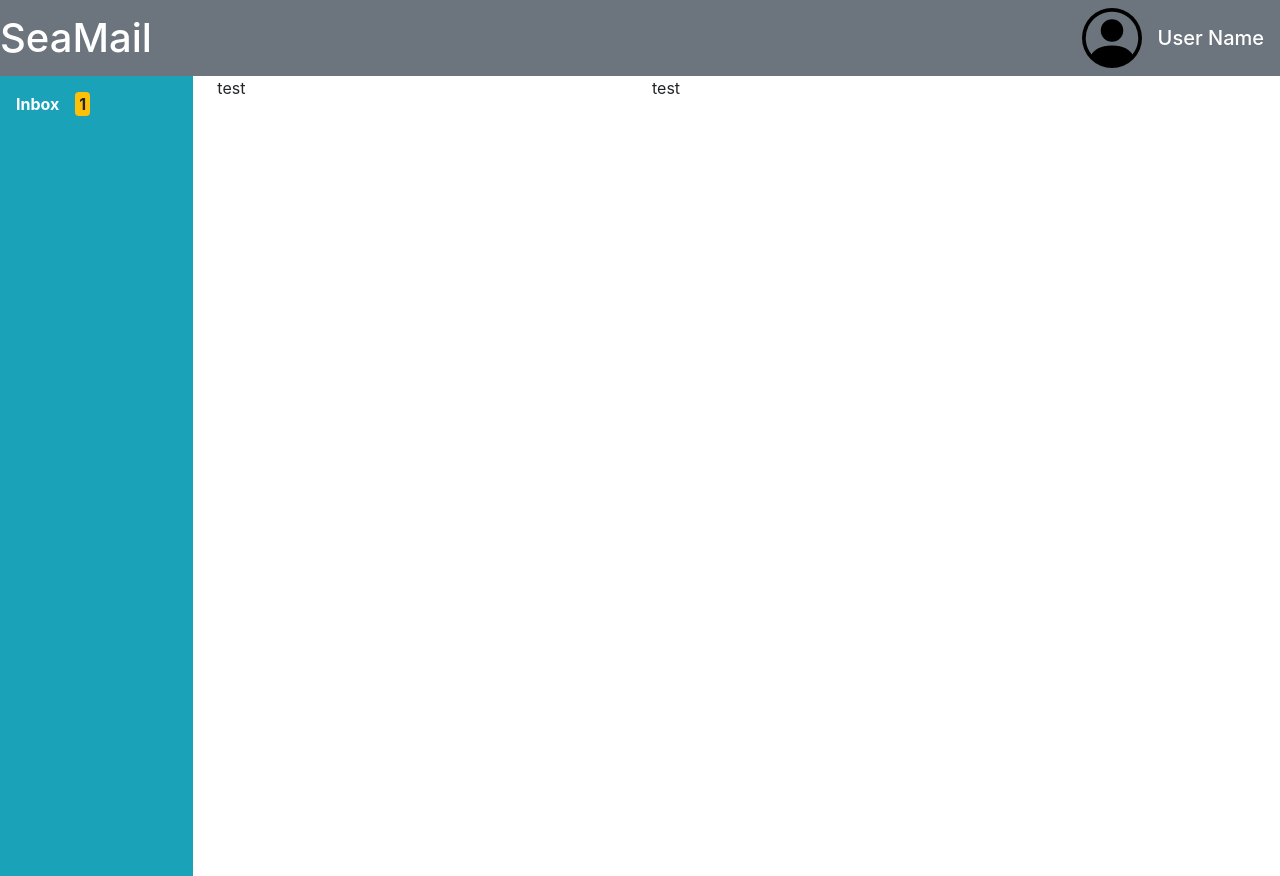
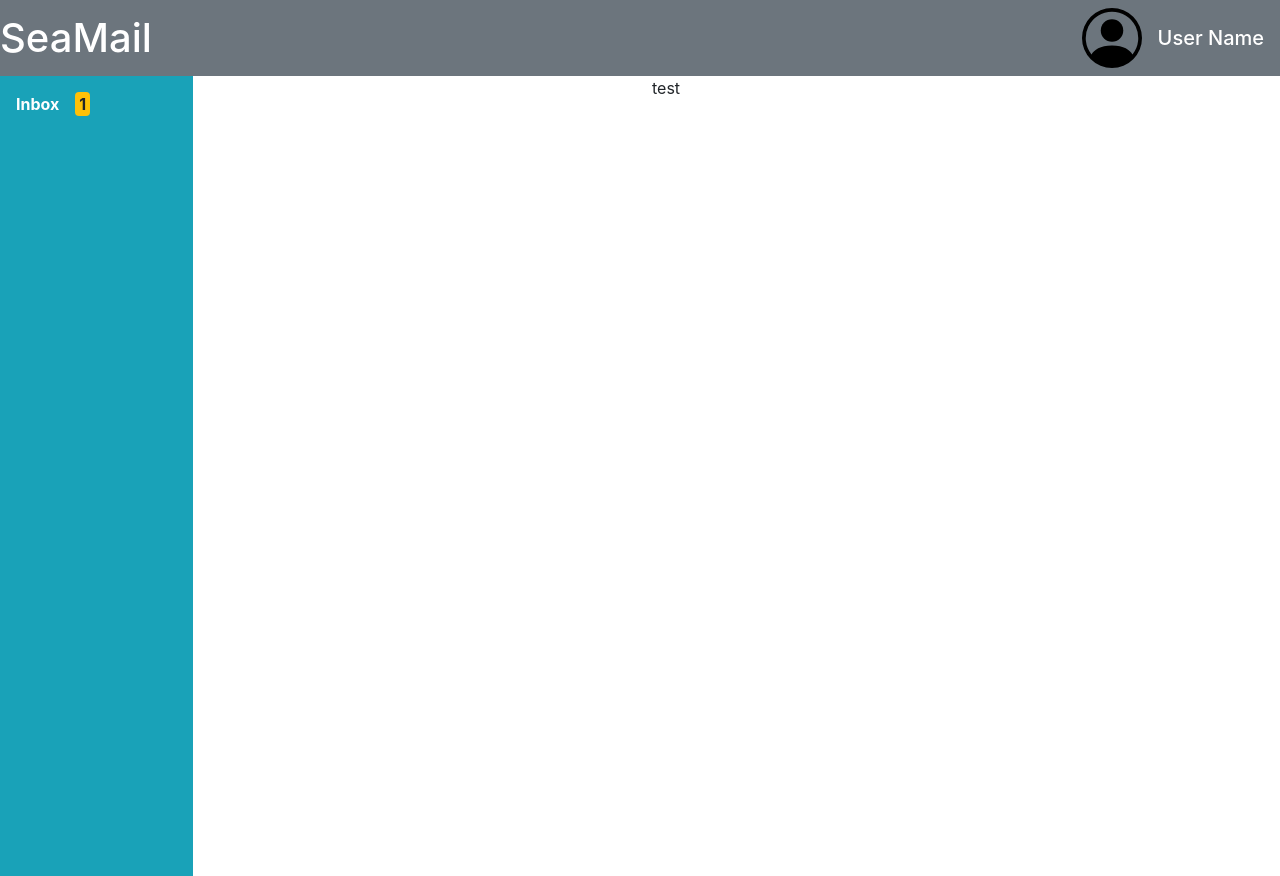
Before and after one commit to iO-Academy/2022-jul-seamail, a React (Create React App) app: page / in a window 1280 px wide. Built offline with nearby package versions, Linux system fonts and the light colour scheme; no server answers; the HTML template or start-up script is replaced by a standard one.

Commit message:
replaced placeholder in pagetemplate with email list. pulled emailed through props and tested with console log.

```diff
--- a/src/Components/EmailList/index.js
+++ b/src/Components/EmailList/index.js
@@ -0,0 +1,13 @@
+const EmailList = (emails) => {
+    console.log(emails)
+
+    return (
+        <>
+            <div>
+
+            </div>
+        </>
+    )
+}
+
+export default EmailList
--- a/src/Components/PageTemplate/index.js
+++ b/src/Components/PageTemplate/index.js
@@ -1,4 +1,5 @@
 import { useEffect, useState } from "react";
+import EmailList from "../EmailList";
 import SideNav from "../SideNav";
 import TopNav from "../TopNav";
 
@@ -27,7 +28,9 @@ const PageTemplate = () => {
             <div className="col-2">
                 <SideNav />
             </div>
-            <div className="col-4">test</div>
+            <div className="col-4">
+                <EmailList emails={emails}/>
+            </div>
             <div className="col-6">test</div>
         </section>
         </>
```
